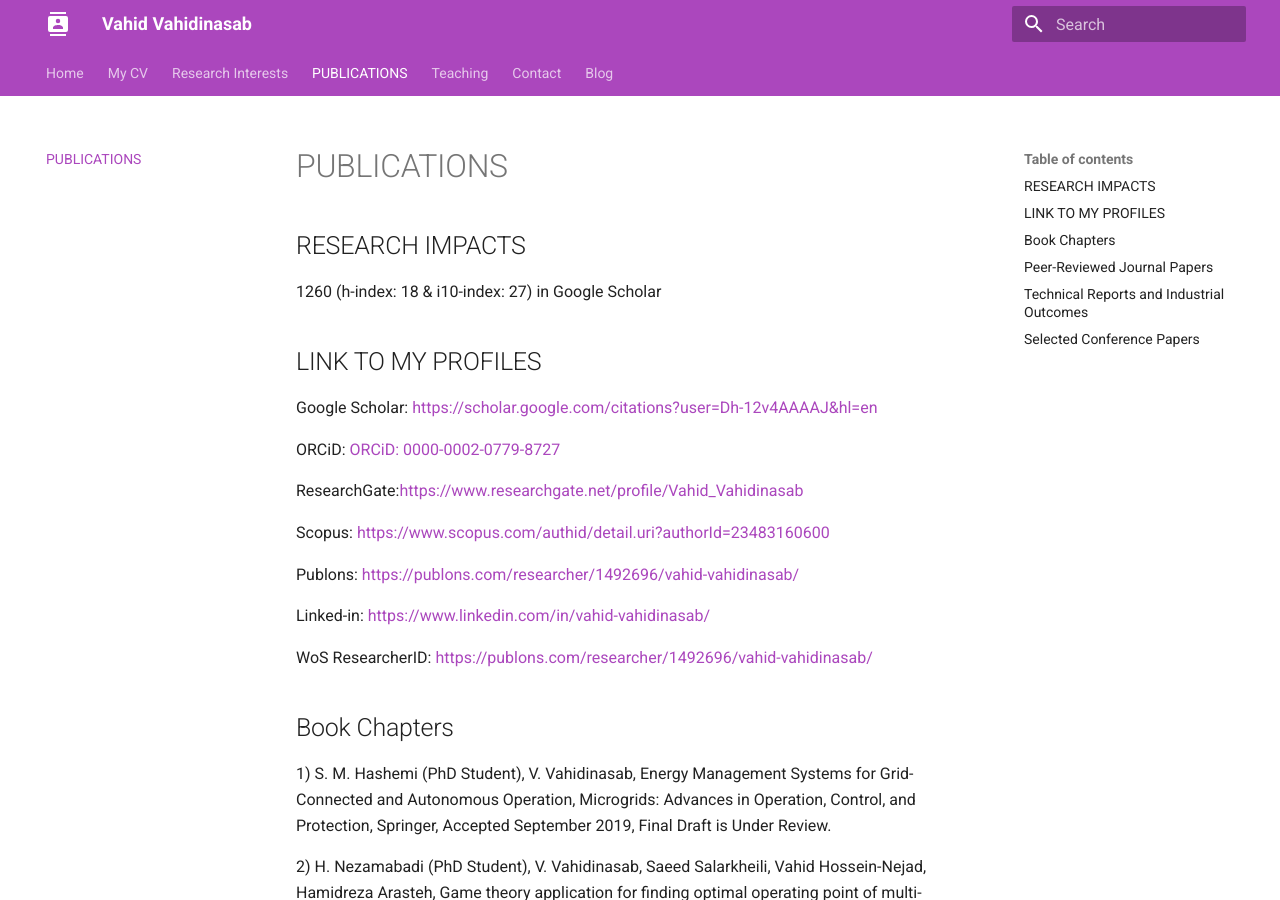
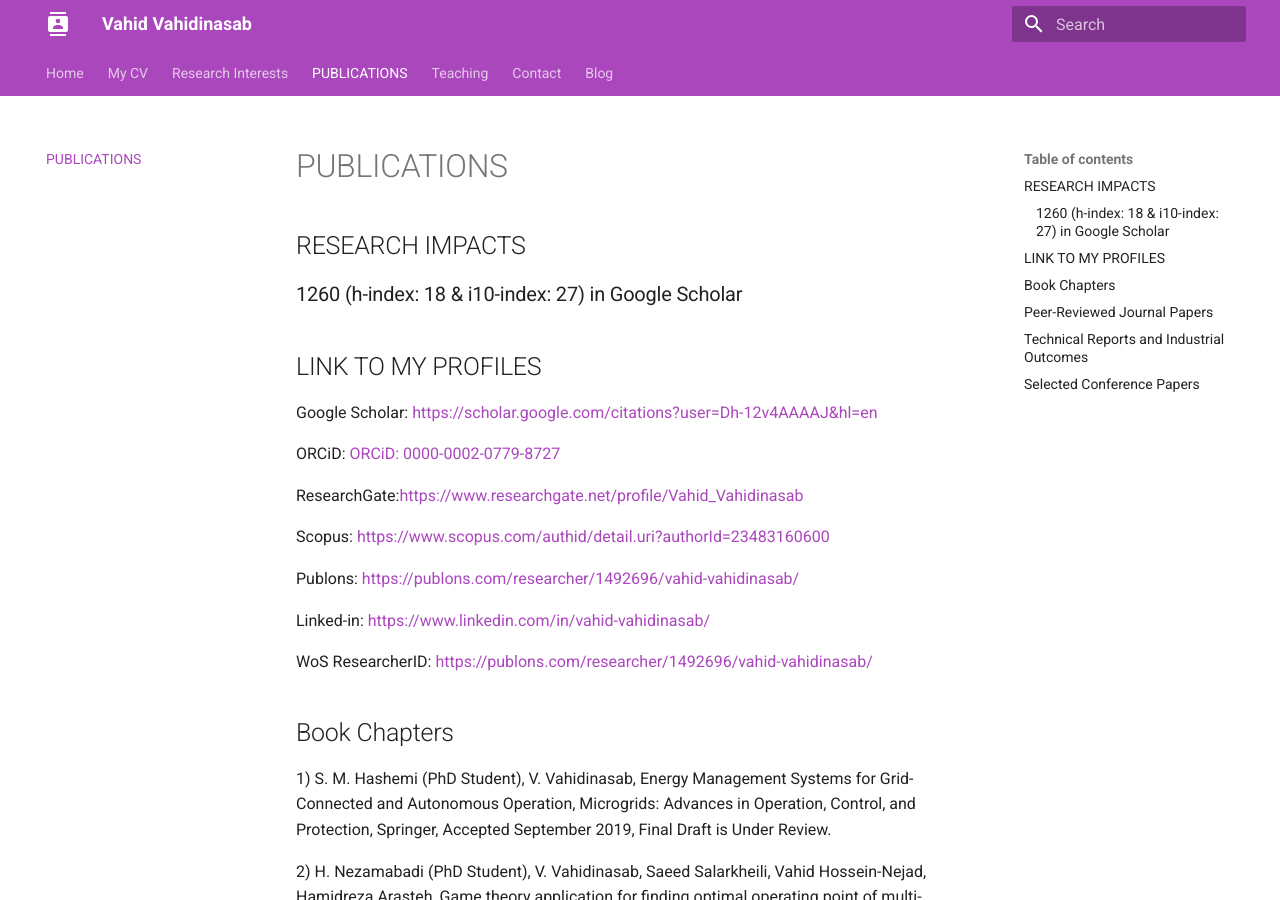
Before and after one commit to vahidinasab/vahidinasab.github.io, an MkDocs documentation site: the page built from docs/publications.md, in a window 1280 px wide and 900 px high. Built offline with MkDocs 1.6.1 and Material for MkDocs 9.7.7, drawn with Linux system fonts in a browser that asks for light colours.

Commit message:
Update publications.md

```diff
--- a/docs/publications.md
+++ b/docs/publications.md
@@ -2,7 +2,7 @@
 
 ## RESEARCH IMPACTS
 
-1260 (h-index: 18 & i10-index: 27) in Google Scholar
+### 1260 (h-index: 18 & i10-index: 27) in Google Scholar
 
 ## LINK TO MY PROFILES
 
```
